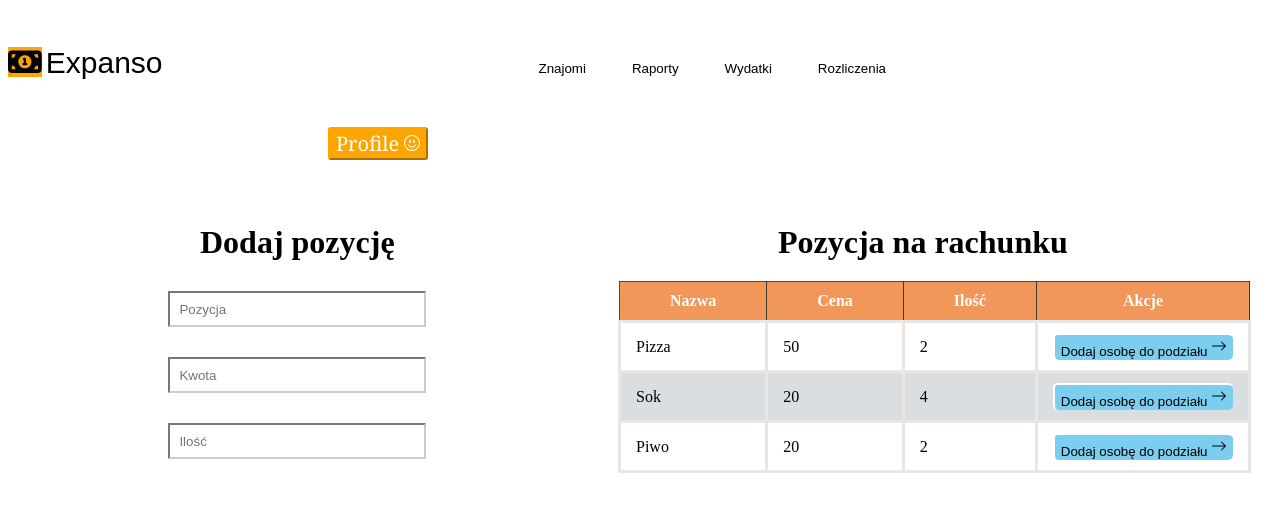
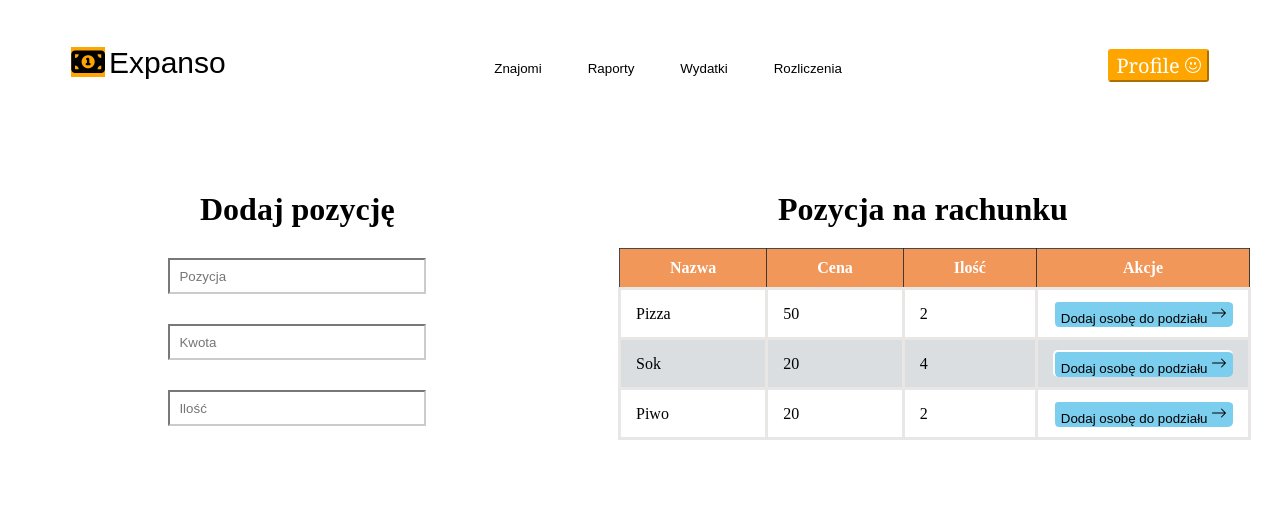
Before and after one commit to MatyldaB94/Expanso, a plain HTML site: page Add Expanse Recipe Position/index.html in a window 1280 px wide. Drawn offline with Linux system fonts and the light colour scheme.

Commit message:
refactor: add new class and style

```diff
--- a/Add Expanse Recipe Position/index.html
+++ b/Add Expanse Recipe Position/index.html
@@ -22,19 +22,26 @@
 
     <script src="" async defer></script>
     <header>
+        <div class="container1">
             <div>
                 <i class="fa-solid fa-money-bill-1 icon"></i>
                 <a class="brand-name">Expanso</a>
-            <button type="button" class="button">Znajomi</button>
+            </div>
+            <div>
+                <button type="button" class=" button">Znajomi</button>
                 <button type="button" class="button">Raporty</button>
                 <button type="button" class="button">Wydatki</button>
                 <button type="button" class="button">Rozliczenia</button>
-            <button type="button" class="profile">Profile <svg xmlns="http://www.w3.org/2000/svg" width="16" height="16"
-                    fill="currentColor" class="bi bi-emoji-smile" viewBox="0 0 16 16">
+
+            </div>
+            <div>
+                <button type="button" class="profile">Profile <svg xmlns="http://www.w3.org/2000/svg" width="16"
+                        height="16" fill="currentColor" class="bi bi-emoji-smile" viewBox="0 0 16 16">
                         <path d="M8 15A7 7 0 1 1 8 1a7 7 0 0 1 0 14zm0 1A8 8 0 1 0 8 0a8 8 0 0 0 0 16z" />
                         <path
                             d="M4.285 9.567a.5.5 0 0 1 .683.183A3.498 3.498 0 0 0 8 11.5a3.498 3.498 0 0 0 3.032-1.75.5.5 0 1 1 .866.5A4.498 4.498 0 0 1 8 12.5a4.498 4.498 0 0 1-3.898-2.25.5.5 0 0 1 .183-.683zM7 6.5C7 7.328 6.552 8 6 8s-1-.672-1-1.5S5.448 5 6 5s1 .672 1 1.5zm4 0c0 .828-.448 1.5-1 1.5s-1-.672-1-1.5S9.448 5 10 5s1 .672 1 1.5z" />
                     </svg></button>
+            </div>
         </div>
     </header>
 
--- a/Add Expanse Recipe Position/style.css
+++ b/Add Expanse Recipe Position/style.css
@@ -12,15 +12,21 @@
 
 }
 
-.button:active {
+.button:hover {
     background-color: orange;
 }
 
+.container1 {
+    display: flex;
+    justify-content: space-between;
+    align-items: baseline;
+    margin: 0 5%;
+}
 
 .brand-name {
     font-family: Arial, Helvetica, sans-serif;
     font-size: 30px;
-    margin-right: 350px;
+
 
 }
 
@@ -29,7 +35,7 @@
     border-color: orange;
     border-radius: 3px;
     color: white;
-    margin-left: 320px;
+
     font-size: 20px;
     font-family: Cambria, Cochin, Georgia, Times, 'Times New Roman', serif !important
 }
```
Lines whose indentation alone changed are shown as unchanged.
